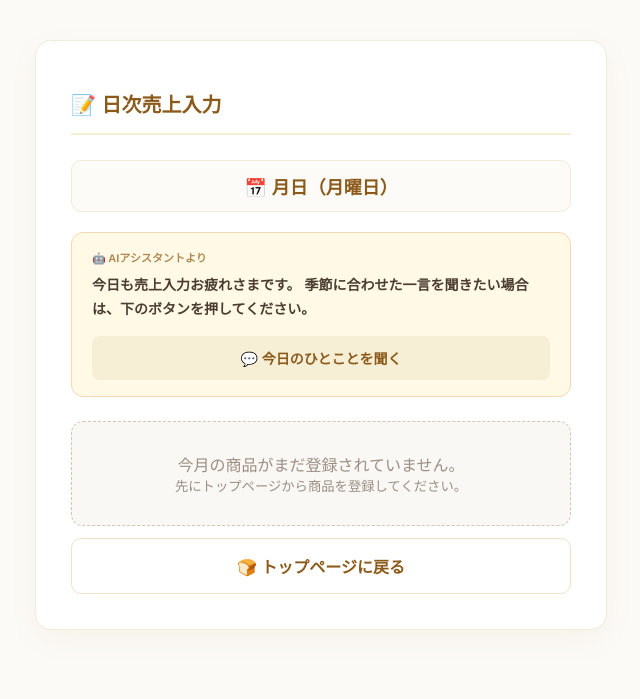
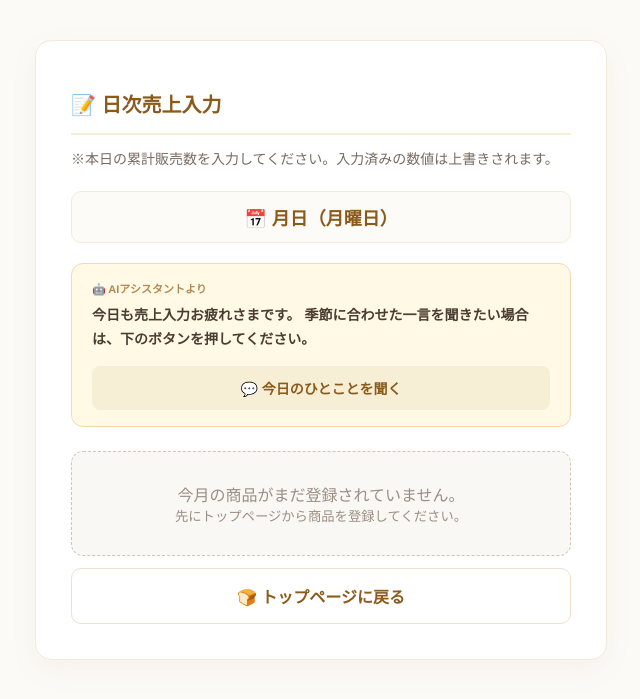
Before and after one commit to tosane932/sales_data_app, a Flask app: template templates/input.html in a window 1280 px wide. Shown: the top 699 px of the page, without its empty margins (319-959 px from the left). Run offline with Flask 3, Linux system fonts and the light colour scheme; the template is opened without the code that fills it, so the values that code supplies are empty; some libraries are stand-ins or nearby versions.

Commit message:
feat: clarify cumulative sales input

```diff
--- a/templates/input.html
+++ b/templates/input.html
@@ -9,6 +9,13 @@
 <body class="input-page">
 <div class="container">
     <h1>📝 日次売上入力</h1>
+
+    <p
+        class="sales-input-guidance"
+        style="margin: -12px 0 20px; color: #786b60; font-size: 14px; line-height: 1.6;"
+    >
+        ※本日の累計販売数を入力してください。入力済みの数値は上書きされます。
+    </p>
 
     <div class="date-display">
         📅 {{ today.month }}月{{ today.day }}日（{{ ['月','火','水','木','金','土','日'][today.weekday()] }}曜日）
```
Also changed, not shown: test_sales.py (+7 -0 lines).
